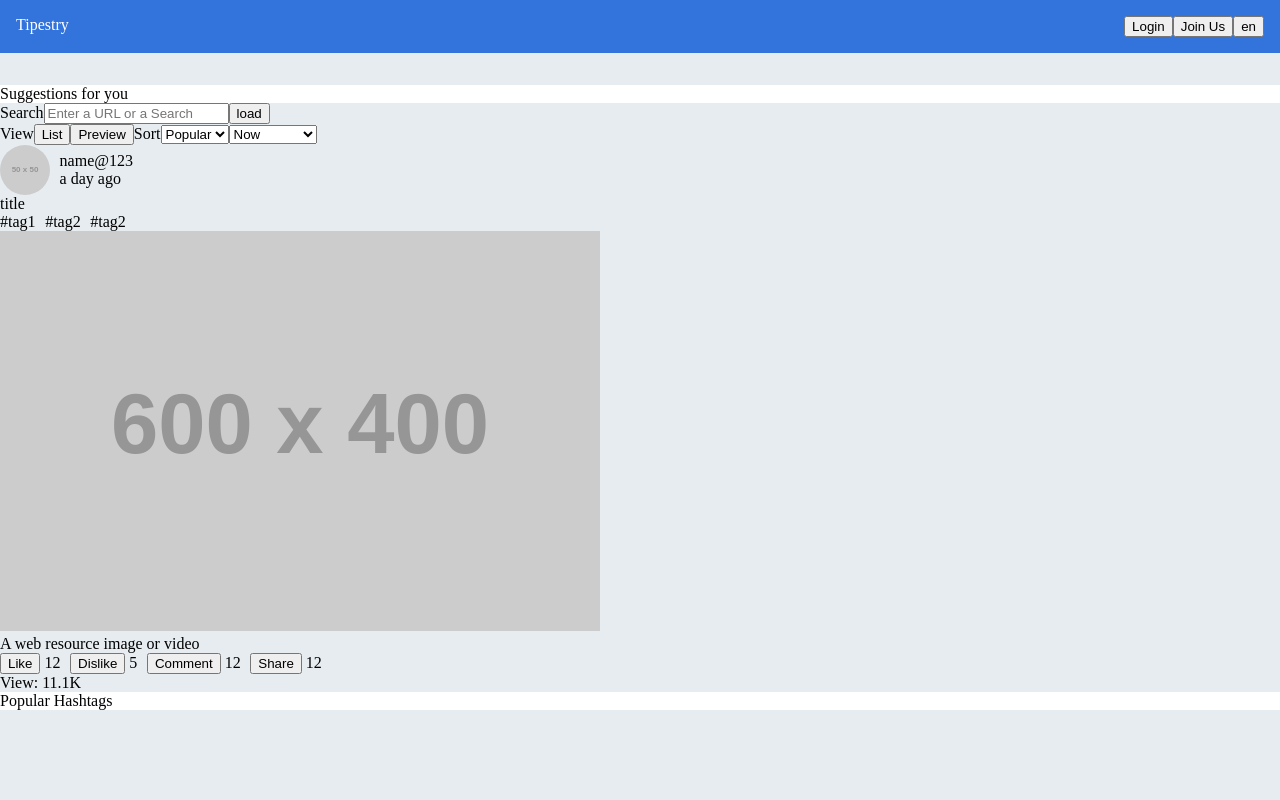
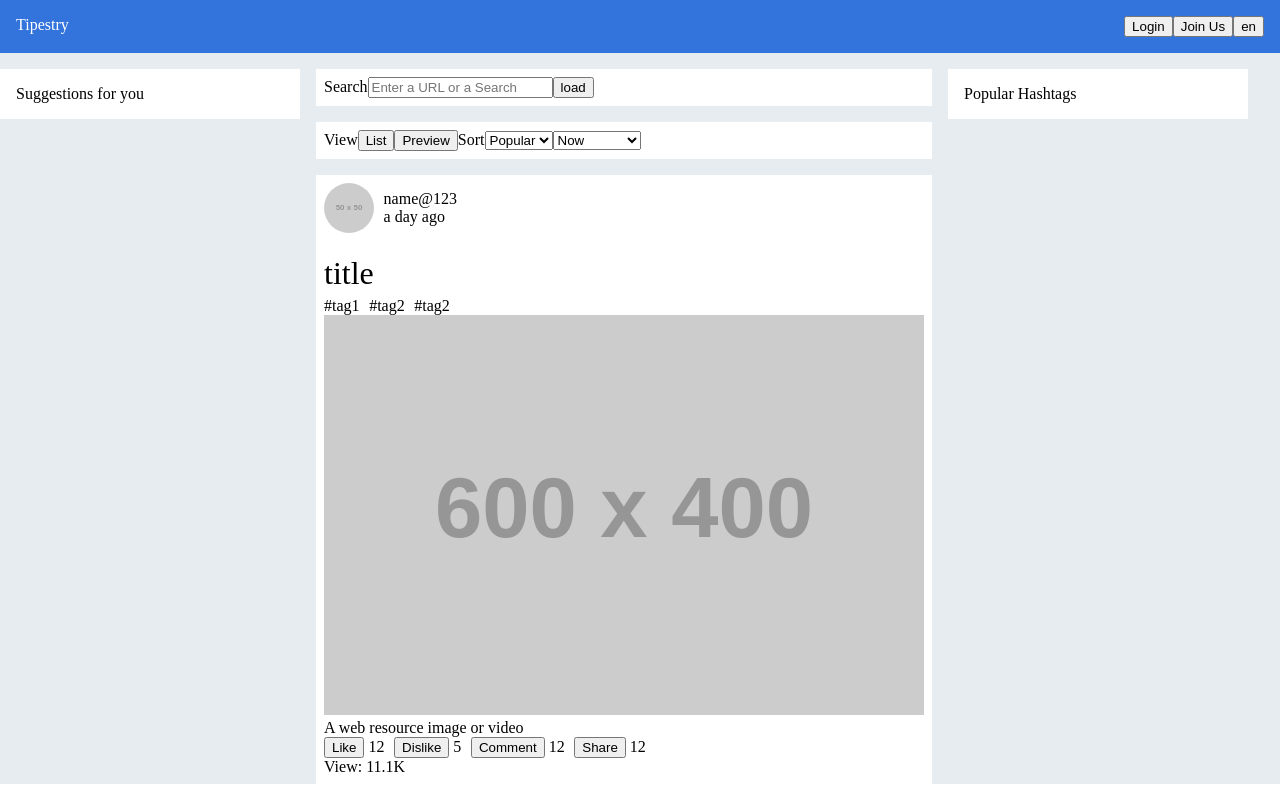
Before and after one commit to harrison-nc/tipestry-frontend, a React (Create React App) app: page / in a window 1280 px wide. Built offline with nearby package versions, Linux system fonts and the light colour scheme.

Commit message:
Cleanup css

```diff
--- a/src/App.js
+++ b/src/App.js
@@ -7,16 +7,24 @@ import CardList from './components/CardList';
 
 function App() {
     return (
-        <div className="main">
+        <div className="main is-flex flex-column">
             <Navbar />
-            <div className="container mt-2">
-                <div className="block box">Suggestions for you</div>
+            <div className="container is-flex">
                 <div className="block">
+                    <div className="panel has-background-white py-3 px-3">
+                        Suggestions for you
+                    </div>
+                </div>
+                <div className="is-flex flex-column">
                     <Search />
                     <Filter />
                     <CardList />
                 </div>
-                <div className="block box">Popular Hashtags</div>
+                <div className="container">
+                    <div className="panel has-background-white py-3 px-3">
+                        Popular Hashtags
+                    </div>
+                </div>
             </div>
         </div>
     );
--- a/src/components/Card.js
+++ b/src/components/Card.js
@@ -15,7 +15,7 @@ function Header() {
         <div className="block">
             <Avatar />
 
-            <div className="title">title</div>
+            <div className="subtitle pt-3">title</div>
 
             <div className="block tags">
                 <span>#tag1</span>
--- a/src/components/CardList.js
+++ b/src/components/CardList.js
@@ -2,7 +2,7 @@ import Card from './Card';
 
 function CardList() {
     return (
-        <div>
+        <div className="box">
             <Card />
         </div>
     );
--- a/src/components/Filter.js
+++ b/src/components/Filter.js
@@ -1,6 +1,6 @@
 function Filter() {
     return (
-        <div>
+        <div className="box">
             <label> View
              <button>List</button>
             </label>
--- a/src/components/Search.js
+++ b/src/components/Search.js
@@ -1,6 +1,6 @@
 function Search() {
     return (
-        <div>
+        <div className="box">
             <form>
                 <label>Search
                     <input name="query" type="text" placeholder="Enter a URL or a Search" />
--- a/src/css/App.css
+++ b/src/css/App.css
@@ -16,6 +16,16 @@
   --color-white: hsl(0, 0%, 100%);
 
   --main-bg-color: #e6ecf0;
+}
+
+.title {
+  font-size: var(--size-extra-large);
+  line-height: 2;
+}
+
+.subtitle {
+  font-size: var(--size-large);
+  line-height: 1.5;
 }
 
 .mt-2 {
@@ -112,7 +122,7 @@
 
 .flex-column {
   flex-direction: column;
-  row-gap: var(--size-large);
+  row-gap: var(--size-medium);
 }
 
 .has-background-white {
@@ -122,7 +132,6 @@
 .main {
   box-sizing: border-box;
   background-color: var(--main-bg-color);
-  height: 100vh;
 }
 
 .block {
@@ -131,6 +140,11 @@
 
 .box {
   background-color: var(--color-white);
+  padding: var(--size-normal) var(--size-normal);
+}
+
+.panel {
+  min-width: 300px;
 }
 
 .container {
@@ -177,11 +191,16 @@
   height: 400px;
 }
 
+.nav-container {
+  margin: 0 auto;
+  width: 960px;
+}
+
 .nav {
+  background-color: var(--color-link);
+  color: var(--color-white);
   display: flex;
   flex-direction: row;
-  background-color: var(--color-link);
-  color: var(--color-white);
 }
 
 .nav .brand {
```
